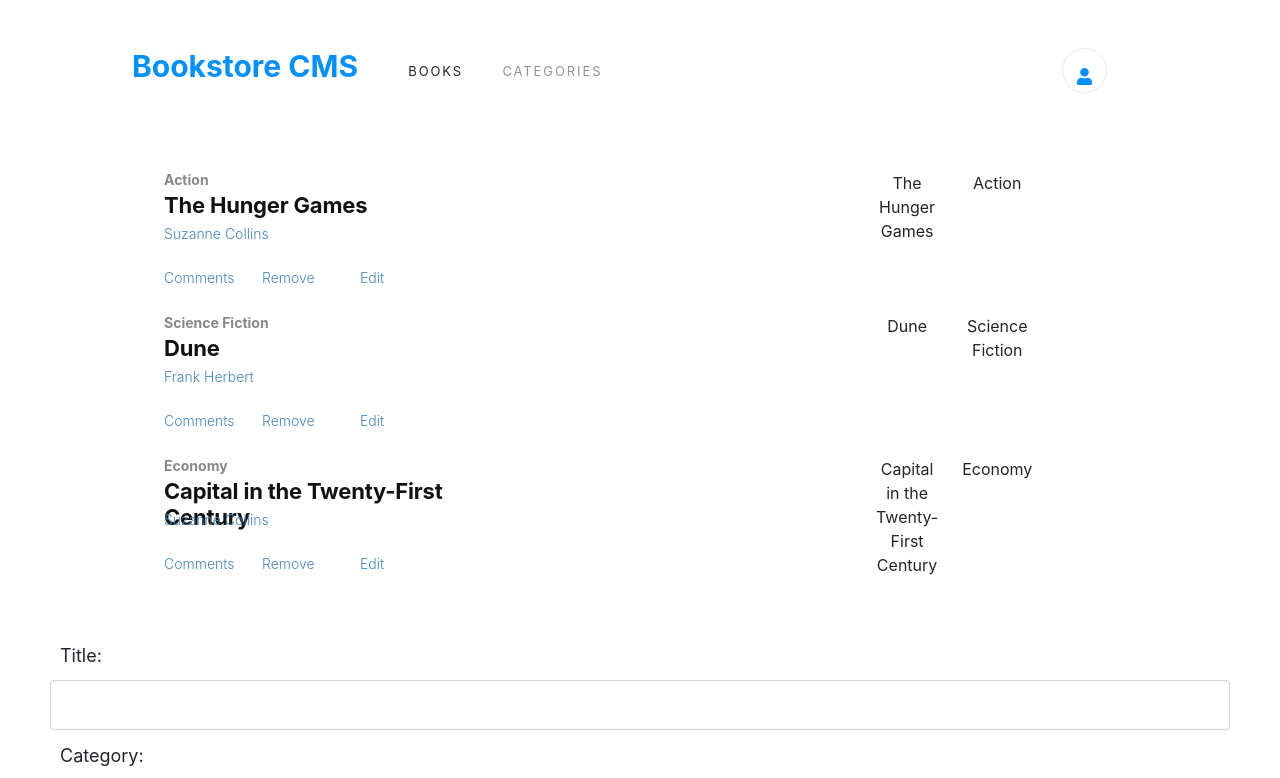
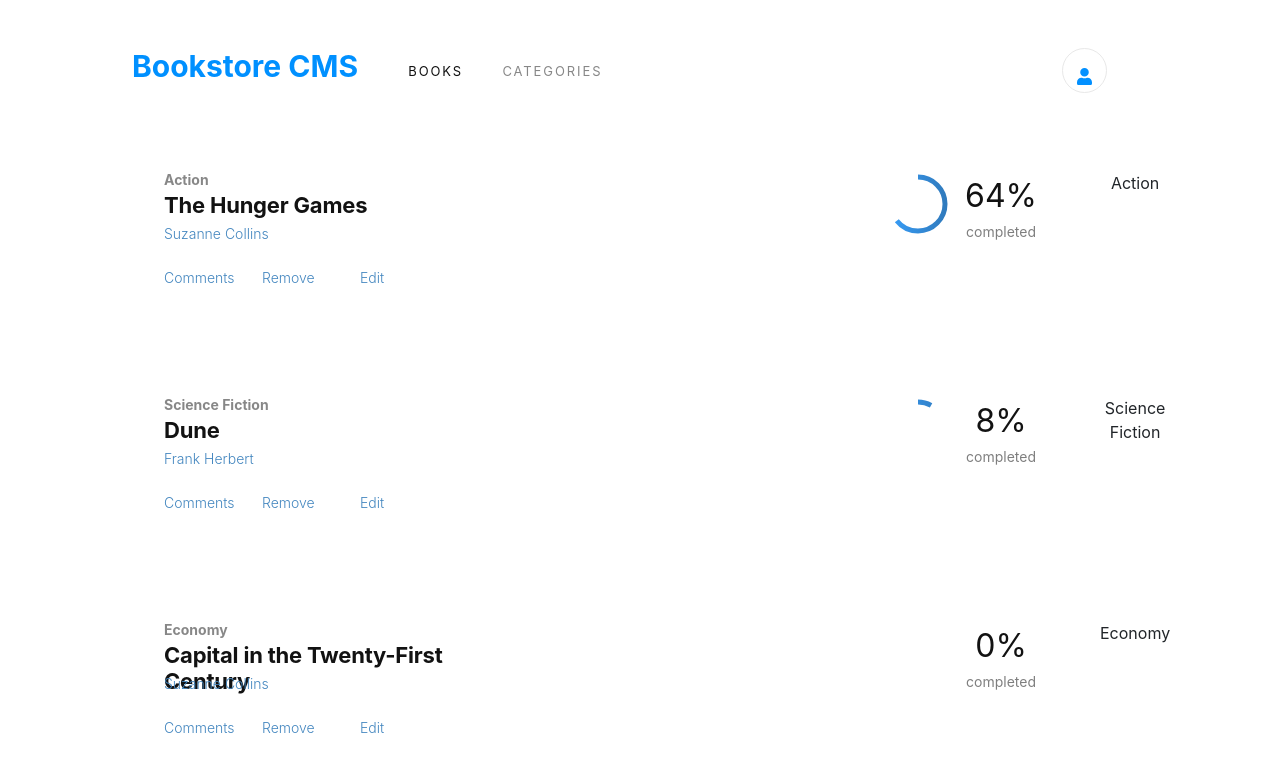
Before and after one commit to andresporras3423/bookstore-react, a React (Create React App) app: page / in a window 1280 px wide. Shown: the top 778 px of the page. Built offline with nearby package versions, Linux system fonts and the light colour scheme.

Commit message:
add content second column in booksList

```diff
--- a/src/App.css
+++ b/src/App.css
@@ -102,7 +102,7 @@
   font-style: normal;
   line-height: normal;
   letter-spacing: 1.9px;
-  color: var(--black-two);
+  color: #121212;
 }
 
 .CATEGORIES {
@@ -115,7 +115,7 @@
   font-style: normal;
   line-height: normal;
   letter-spacing: 1.9px;
-  color: var(--black-two);
+  color: #121212;
 }
 
 .panel-bg {
--- /dev/null
+++ b/src/CSS/Ring.css
@@ -0,0 +1,66 @@
+.rings h1 {
+  text-align: center;
+  color: #d4d4d4;
+}
+
+.rings {
+  display: flex;
+  flex-direction: row;
+}
+
+.rings .percent1,
+.rings svg,
+.rings circle {
+  width: 200px;
+  height: 200px;
+}
+
+.rings circle {
+  position: absolute;
+  fill: none;
+  stroke-width: 5;
+  transform: rotate(-90deg) translate(-60px, 15px);
+  stroke-dasharray: 440;
+}
+
+.rings circle:nth-child(1) {
+  stroke-dashoffset: 0;
+  stroke: white;
+}
+
+.rings .percent1 circle:nth-child(2) {
+  animation: percent 1.5s linear;
+  animation-delay: 1s;
+}
+
+.rings .number {
+  position: relative;
+  bottom: 195px;
+  right: -25px;
+  color: black;
+}
+
+.rings h2 {
+  font-size: 32px;
+  font-weight: normal;
+  font-stretch: normal;
+  font-style: normal;
+  line-height: normal;
+  letter-spacing: normal;
+  color: #121212;
+}
+
+.rings .Completed {
+  opacity: 0.5;
+  font-size: 14px;
+  font-weight: normal;
+  font-stretch: normal;
+  font-style: normal;
+  line-height: normal;
+  letter-spacing: normal;
+}
+
+.rings span {
+  font-size: 24px;
+  opacity: 0.7;
+}
--- a/src/components/Book.js
+++ b/src/components/Book.js
@@ -1,6 +1,7 @@
 import PropTypes from 'prop-types';
 import { connect } from 'react-redux';
 import { removeBook } from '../actions/index';
+import Ring from './Ring';
 
 function Book(props) {
   const { book, handleRemoveBook } = props;
@@ -21,7 +22,9 @@ function Book(props) {
           <button type="submit" className="link Comments">Edit</button>
         </p>
       </td>
-      <td>{book.title}</td>
+      <td>
+        <Ring completed={book.completed} />
+      </td>
       <td>{book.category}</td>
     </tr>
   );
@@ -39,6 +42,7 @@ Book.propTypes = {
     title: PropTypes.string.isRequired,
     category: PropTypes.string.isRequired,
     author: PropTypes.string.isRequired,
+    completed: PropTypes.number.isRequired,
   }),
   handleRemoveBook: PropTypes.func,
 };
--- /dev/null
+++ b/src/components/Ring.js
@@ -0,0 +1,38 @@
+import PropTypes from 'prop-types';
+import '../CSS/Ring.css';
+
+function Ring(props) {
+  const { completed } = props;
+  return (
+    <div className="rings">
+      <div className="percent1">
+        <svg>
+          <defs>
+            <linearGradient id="gradient" x1="0%" y1="0%" x2="0%" y2="100%">
+              <stop offset="0%" stopColor="#379cf6" />
+              <stop offset="100%" stopColor="#307bbe" />
+            </linearGradient>
+          </defs>
+          <circle cx="27" cy="27" r="27" />
+          <circle stroke="url(#gradient)" cx="27" cy="27" r="27" style={{ strokeDashoffset: `calc(440 - (17 * ${completed}) / 10)` }} />
+        </svg>
+        <div className="number">
+          <h2>
+            {`${completed}%`}
+          </h2>
+          <h3 className="Completed">completed</h3>
+        </div>
+      </div>
+    </div>
+  );
+}
+
+Ring.propTypes = {
+  completed: PropTypes.number,
+};
+
+Ring.defaultProps = {
+  completed: 0,
+};
+
+export default Ring;
```
